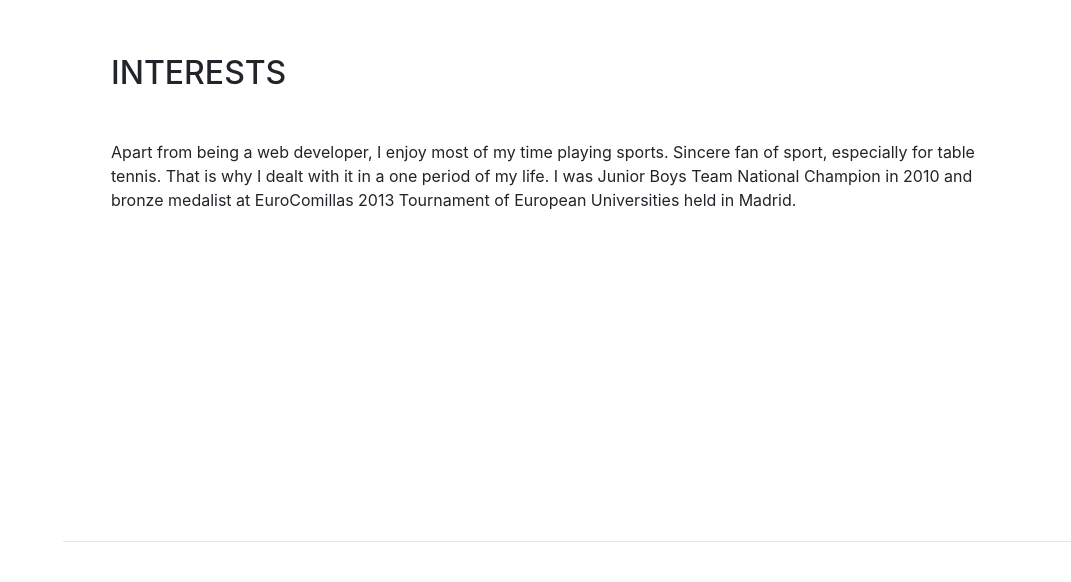
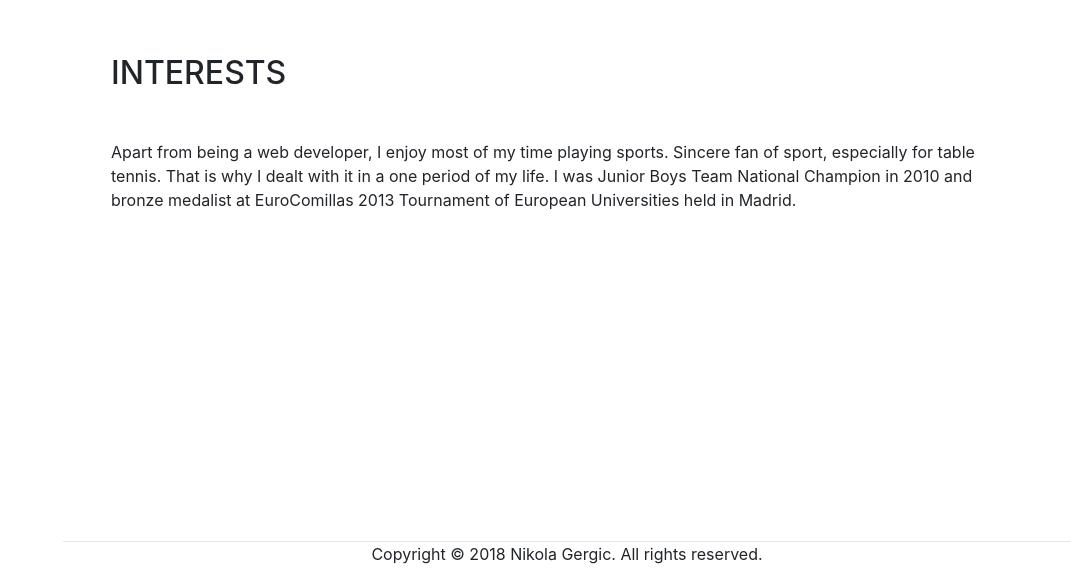
Before and after one commit to NikolaGergic/NikolaGergic.github.io, a website with bundled scripts: page index.html in a window 1280 px wide. Shown: the part 3723-4305 px from the top of the page, without its empty margins (209-1280 px from the left). Before the commit the page ends 4265 px from the top, so only its background shows below. Built offline with nearby package versions, Linux system fonts and the light colour scheme; a web font is replaced by a local one.

Commit message:
copyright

```diff
--- a/css/resume.css
+++ b/css/resume.css
@@ -9,6 +9,8 @@ body {
   padding-top: 54px;
   color: #868e96;
 }
+
+
 
 @media (min-width: 992px) {
   body {
@@ -92,6 +94,8 @@ p.lead {
 #sideNav .navbar-toggler:focus {
   outline-color: #d48a6e;
 }
+
+
 
 @media (min-width: 992px) {
   #sideNav {
--- a/index.html
+++ b/index.html
@@ -272,7 +272,17 @@
 
       <hr class="m-0">
 
-   </div>
+    <footer>
+
+        <p style="text-align: center;">
+          Copyright &copy; 2018 Nikola Gergic. All rights reserved.
+        </p>
+
+    </footer>
+
+  </div>
+
+
 
     <!-- Bootstrap core JavaScript -->
     <script src="vendor/jquery/jquery.min.js"></script>
```
